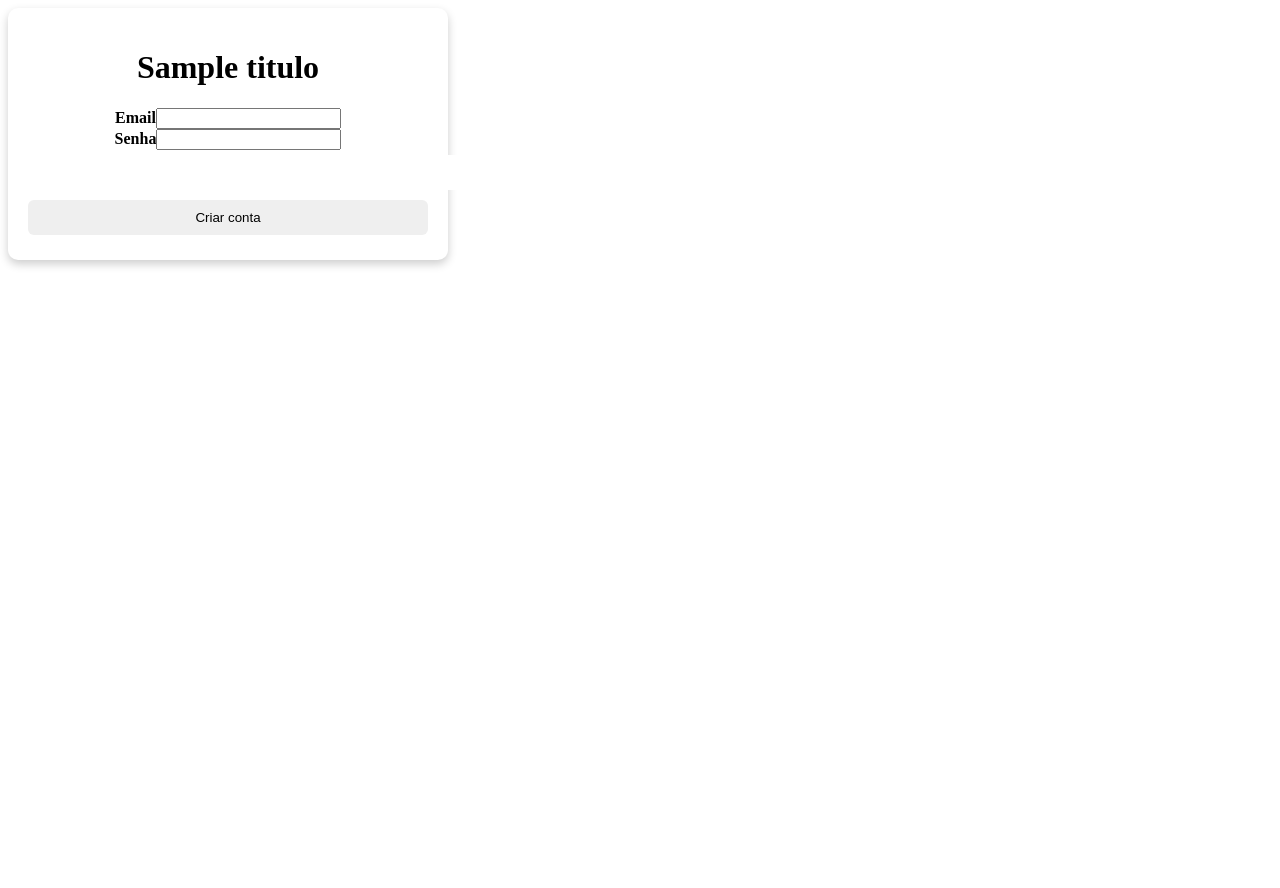
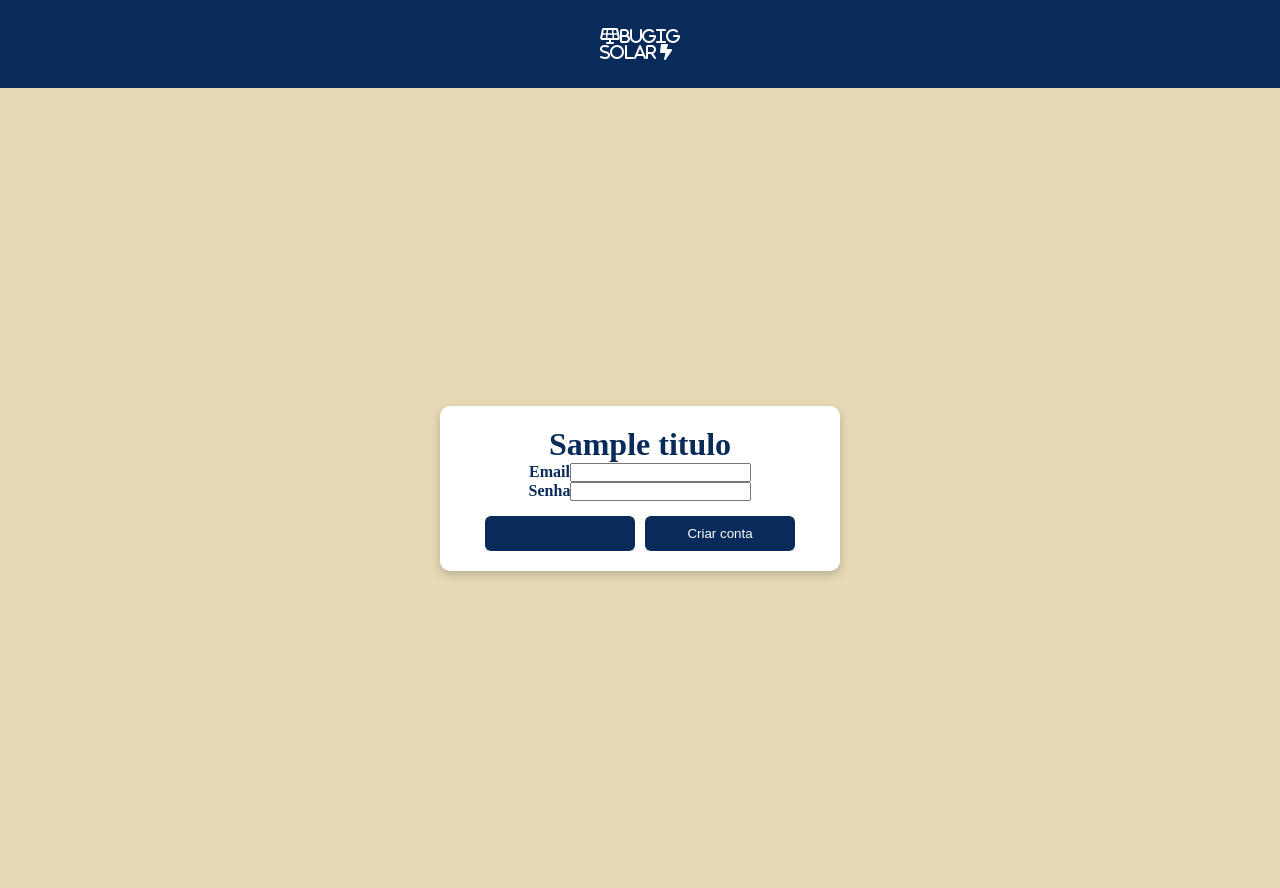
Before and after one commit to RenanAlvares/bugig_solar, a Python web app: template templates/Login.html in a window 1280 px wide. Before the commit the page ends 267 px from the top, so only its background shows below. Run offline with Jinja, Linux system fonts and the light colour scheme; the template is opened without the code that fills it: most values are stand-ins (such as "Sample title", 1, 10 or a date in 2020); form fields are guessed from the names that the template uses; some libraries are stand-ins or nearby versions.

Commit message:
css cadastro e login feitos

```diff
--- a/forms/FormLogin.py
+++ b/forms/FormLogin.py
@@ -3,6 +3,6 @@ from flask_wtf import FlaskForm
 from wtforms import StringField, validators, SubmitField, PasswordField
 
 class FormLogin(FlaskForm):
-    email = StringField('Digite seu e-mail', [validators.DataRequired(), validators.Length(min=2, max=150)])
-    senha = PasswordField('Digite sua senha', [validators.DataRequired(), validators.Length(min=2, max=15)])
+    email = StringField('Digite seu e-mail: ', [validators.DataRequired(), validators.Length(min=2, max=150)])
+    senha = PasswordField('Digite sua senha: ', [validators.DataRequired(), validators.Length(min=2, max=15)])
     entrar = SubmitField('Entrar')
--- /dev/null
+++ b/static/style/header.css
@@ -0,0 +1,106 @@
+
+* {
+    box-sizing: border-box; /* previne overflow por padding e bordas */
+    margin: 0;
+    padding: 0;
+}
+
+header {
+    width: 100%;
+    padding: 28px 8%;
+    position: sticky;
+    top: 0;
+    z-index: 999;
+    background-color: #092b5a;
+    color: #ffffff;
+}
+
+#navbar {
+    display: flex;
+    flex-wrap: wrap;       /* permite quebrar linha se necessário */
+    align-items: center;
+    justify-content: center;
+    width: 100%;
+}
+
+#nav_logo {
+    font-size: 24px;
+    color: #8ba6f6;
+    font-weight: 700;
+}
+
+#nav_list {
+    display: flex;
+    list-style: none;
+    gap: 32px;
+}
+
+.nav_item a {
+    text-decoration: none;
+    color: #1d1d1d;
+    font-weight: 600;
+}
+
+a.btn-default {
+    text-decoration: none;
+    color: #1d1d1d;
+    font-size: 14px;
+}
+
+#mobile_btn {
+    display: none;
+    border: none;
+    background-color: transparent;
+    font-size: 1.5rem;
+    cursor: pointer;
+}
+
+#mobile_menu {
+    display: none;
+    width: 100%;
+    flex-direction: column;
+    align-items: center;
+    padding: 0 16px;
+}
+
+#mobile_menu.active {
+    display: flex;
+}
+
+#mobile_nav_list {
+    display: flex;
+    flex-direction: column;
+    gap: 12px;
+    margin: 12px 0;
+}
+
+#mobile_nav_list .nav_item {
+    list-style: none;
+    text-align: center;
+}
+
+
+@media screen and (max-width: 1170px) {
+    #nav_list,
+    #navbar .btn-default {
+        display: none;      /* esconde menu desktop */
+    }
+
+    #mobile_btn {
+        display: block;     /* mostra botão mobile */
+    }
+}
+
+@media screen and (max-width: 768px) {
+    header {
+        padding: 20px 4%;   /* reduz padding lateral */
+    }
+
+    #nav_list {
+        gap: 16px;          /* reduz espaçamento */
+    }
+}
+
+body {
+    overflow-x: hidden;      /* remove barra de rolagem horizontal */
+}
--- a/static/style/login.css
+++ b/static/style/login.css
@@ -14,6 +14,8 @@
 }
 
 #login{
+    justify-content: center;
+    align-items: center;
     width: 100%;
     max-width: 400px;
     padding: 20px;
@@ -22,13 +24,33 @@
     box-shadow: 0px 4px 10px rgba(0,0,0,0.2);
 }
 
+.btn_container {
+    display: flex;
+    justify-content: center;   /* centraliza na horizontal */
+    gap: 10px;                 /* espaço entre os botões */
+    margin-top: 15px;
+}
+
 .btn_login{
-    width: 100%;
-    margin: 0;
-    padding: 0;
-    align-items: center;
-    margin: 5px 0;
+    flex: 1;                   /* faz os dois terem o mesmo tamanho */
+    max-width: 150px;          /* largura máxima de cada botão */
     padding: 10px 20px;
     border: none;
     border-radius: 6px;
+    cursor: pointer;
+    background-color: #092b5a;
+    color: #ffffff
 }
+
+main{
+    margin: 0;
+    padding: 0;
+    height: 100vh;              /* ocupa a altura total da tela */
+    display: flex;              /* ativa o Flexbox */
+    justify-content: center;    /* centraliza na horizontal */
+    align-items: center;        /* centraliza na vertical */
+    width: 100%;
+
+    background-color: #e7d9b4; /* fundo do main */
+    color: #092b5a; /* muda cor das letras*/
+}
--- a/templates/Login.html
+++ b/templates/Login.html
@@ -3,13 +3,23 @@
 <head>
     <meta charset="UTF-8">
     <meta name="viewport" content="width=device-width, initial-scale=1.0">
-    <link rel="stylesheet" href="scr/style/login.css">
     <link rel="stylesheet" href="{{ url_for('static', filename='style/login.css') }}">
+    <link rel="stylesheet" href="{{ url_for('static', filename='style/header.css') }}">
     <title>{{ titulo }}</title>
+    <link rel="stylesheet" href="path/to/font-awesome/css/font-awesome.min.css">
+    <link rel="stylesheet" href="https://cdnjs.cloudflare.com/ajax/libs/font-awesome/6.7.2/css/all.min.css" integrity="sha512-Evv84Mr4kqVGRNSgIGL/F/aIDqQb7xQ2vcrdIwxfjThSH8CSR7PBEakCr51Ck+w+/U6swU2Im1vVX0SVk9ABhg==" crossorigin="anonymous" referrerpolicy="no-referrer" />
 </head>
 <body>
+    <header>
+        <nav id="navbar">
+            <i class="fa-solid fa-solar-panel">BUGIG<br>SOLAR <i class="fa-solid fa-bolt-lightning"></i></i>
 
-    <div id = "login">
+        </div>
+
+    </header>
+
+    <main>
+        <div id="login">
             <h1>{{ titulo }}</h1>
             <form method="post" action="/login">
                 {{ form.csrf_token() }}
@@ -18,15 +28,17 @@
                 {{ form.email.label(class='form-label') }}
                 {{ form.email(class='form-control') }}
             </div>
+
             <div class="label_login mb-2">
                 {{ form.senha.label(class='form-label') }}
                 {{ form.senha(class='form-control') }}
             </div>
 
-        <div>
+            <div class="btn_container">
                 {{form.entrar(class='btn_login')}}
                 <button type="button" class="btn_login">Criar conta</button>
             </div>
         </div>
+    </main>
 </body>
 </html>
```
Also changed, not shown: forms/FormUser.py (+6 -6 lines), static/style/cadastro.css (added, +106 -0 lines), templates/Cadastro.html (+25 -10 lines). Lines whose indentation alone changed are shown as unchanged.
